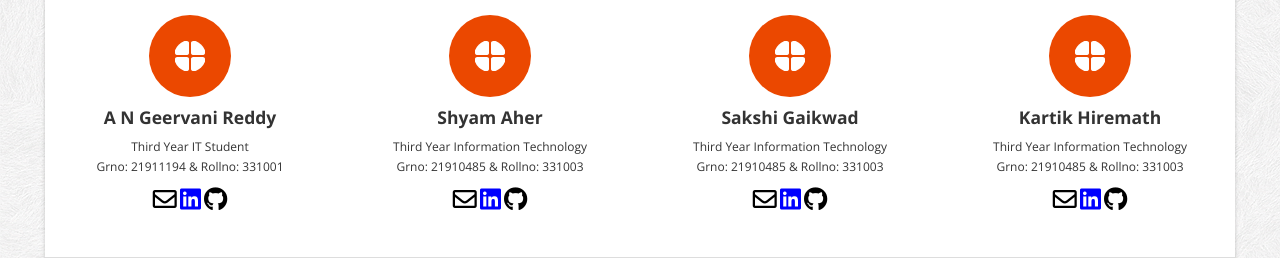
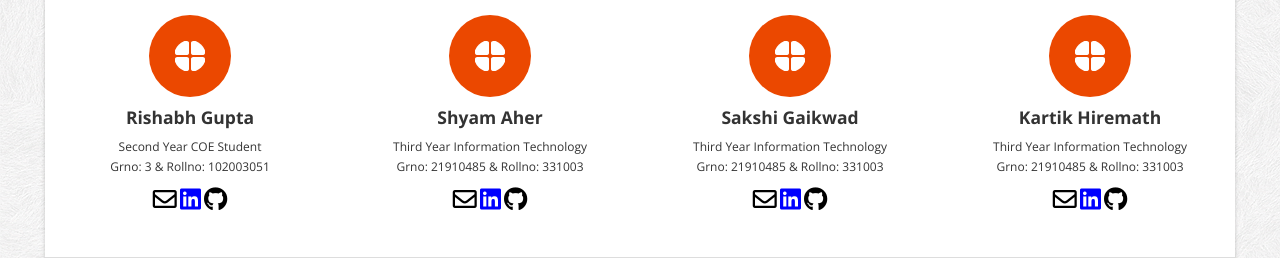
Before and after one commit to RGTechPro/online_book_store, a Flask app: template templates/home.html in a window 1280 px wide. Shown: the part 781-1039 px from the top of the page. Run offline with Flask 2, Linux system fonts and the light colour scheme; the template is opened without the code that fills it, so the values that code supplies are empty; some libraries are stand-ins or nearby versions.

Commit message:
major changes

```diff
--- a/onlinebookstore db.sql
+++ b/onlinebookstore db.sql
@@ -58,7 +58,7 @@ create table Orders(
   customerID varchar(30),
   bookID int,
   quantity int not null,
-  total	int,
+  total	 int,
   timestamp datetime,
   primary key(orderID,customerID,timestamp,bookID)
 );
--- a/templates/home.html
+++ b/templates/home.html
@@ -152,14 +152,14 @@
 
 									<div class="responsive">
 										<img src="static/images/feature_img_3.png" alt="" />
-										<h4><strong>A N Geervani Reddy</strong></h4>
-										<h9>Third Year IT Student</h9>
-										<p>Grno: 21911194 & Rollno: 331001</p>
-										<a href="mailto:geervani.21911194@viit.ac.in">
+										<h4><strong>Rishabh Gupta</strong></h4>
+										<h9>Second Year COE Student</h9>
+										<p>Grno: 3 & Rollno: 102003051</p>
+										<a href="mailto:rgupta4_be20@thapar.edu">
 											<i class="far fa-envelope" style="font-size:24px;color:black"></i></a>
-										<a href="https://www.linkedin.com/in/geervani-reddy">
+										<a href="https://www.linkedin.com/in/rgpro">
 											<i class="fab fa-linkedin" style="font-size:24px;color:blue"></i></a>
-										<a href="https://github.com/Geervanireddy16">
+										<a href="https://github.com/rgtechpro">
 											<i class="fab fa-github" style="font-size:24px;color:black"></i></a>
 									</div>
 								</div>
```
Also changed, not shown: templates/adminindex.html (+6 -6 lines), templates/customerindex.html (+6 -7 lines).
